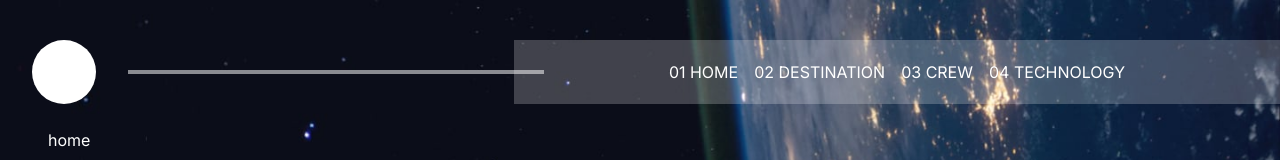
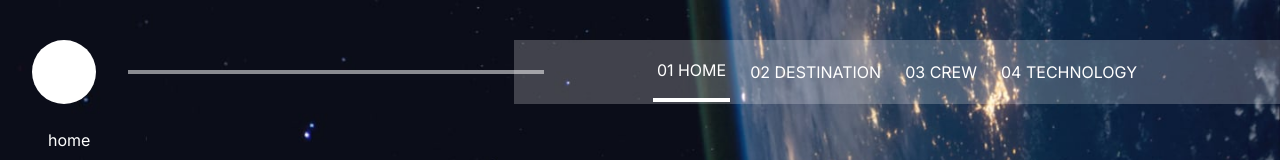
Before and after one commit to abuakr-alzubir/space-rourism, a Next.js app: page / in a window 1280 px wide. Shown: the top 160 px of the page. Built offline with nearby package versions, Linux system fonts and the light colour scheme.

Commit message:
navigation update

```diff
--- a/components/navigations/Links.tsx
+++ b/components/navigations/Links.tsx
@@ -1,5 +1,7 @@
+"use client"
 import React from "react";
 import Link from "next/link";
+import { usePathname } from "next/navigation";
 
 interface LinksProps {
   onClick?: () => void;
@@ -16,14 +18,10 @@ export const Links: React.FC<LinksProps> = ({
   hasLine = false,
   isTablet = false,
 }) => {
+  const pathName = usePathname();
+
   return (
-    <div
-      className={`${
-        !isvertival
-          ? "flex items-center justify-end"
-          : ""
-      }`}
-    >
+    <div className={`${!isvertival ? "flex items-center justify-end" : ""}`}>
       {hasLine && (
         <div className="w-[38%] h-1 bg-[rgba(255,255,255,0.52)] mr-[-30px] z-10"></div>
       )}
@@ -31,17 +29,28 @@ export const Links: React.FC<LinksProps> = ({
       <ul
         className={`flex  bg-[rgba(255,255,255,0.22)] w-[70%] items-center justify-center ${
           isTablet ? "py-12" : ""
-        } ${isvertival ? "flex-col gap-y-4 text-neutral-950" : "flex-row gap-x-4 h-16 text-white"}`}
+        } ${
+          isvertival
+            ? "flex-col gap-y-4 text-neutral-950"
+            : "flex-row gap-x-4 h-16 text-white"
+        }`}
       >
-        {links.map((link, i) => (
-          <li key={link.name}>
+        {links.map((link, i) => {
+          return (
+            <li
+              key={link.name}
+              className={`hover:bg-[rgba(193,253,255,0.1)] border-white py-4 px-1 ${
+                pathName === link.href ? "border-b-4 border-white" : ""
+              }`}
+            >
               <Link href={link.href} onClick={onClick}>
                 {hasNubering
                   ? `0${i + 1} ${link.name.toUpperCase()}`
                   : link.name.toUpperCase()}
               </Link>
             </li>
-        ))}
+          );
+        })}
       </ul>
     </div>
   );
@@ -54,14 +63,14 @@ const links = [
   },
   {
     name: "destination",
-    href: "destination",
+    href: "/destination",
   },
   {
     name: "crew",
-    href: "crew",
+    href: "/crew",
   },
   {
     name: "technology",
-    href: "technology",
+    href: "/technology",
   },
 ];
```
Lines whose indentation alone changed are shown as unchanged.
